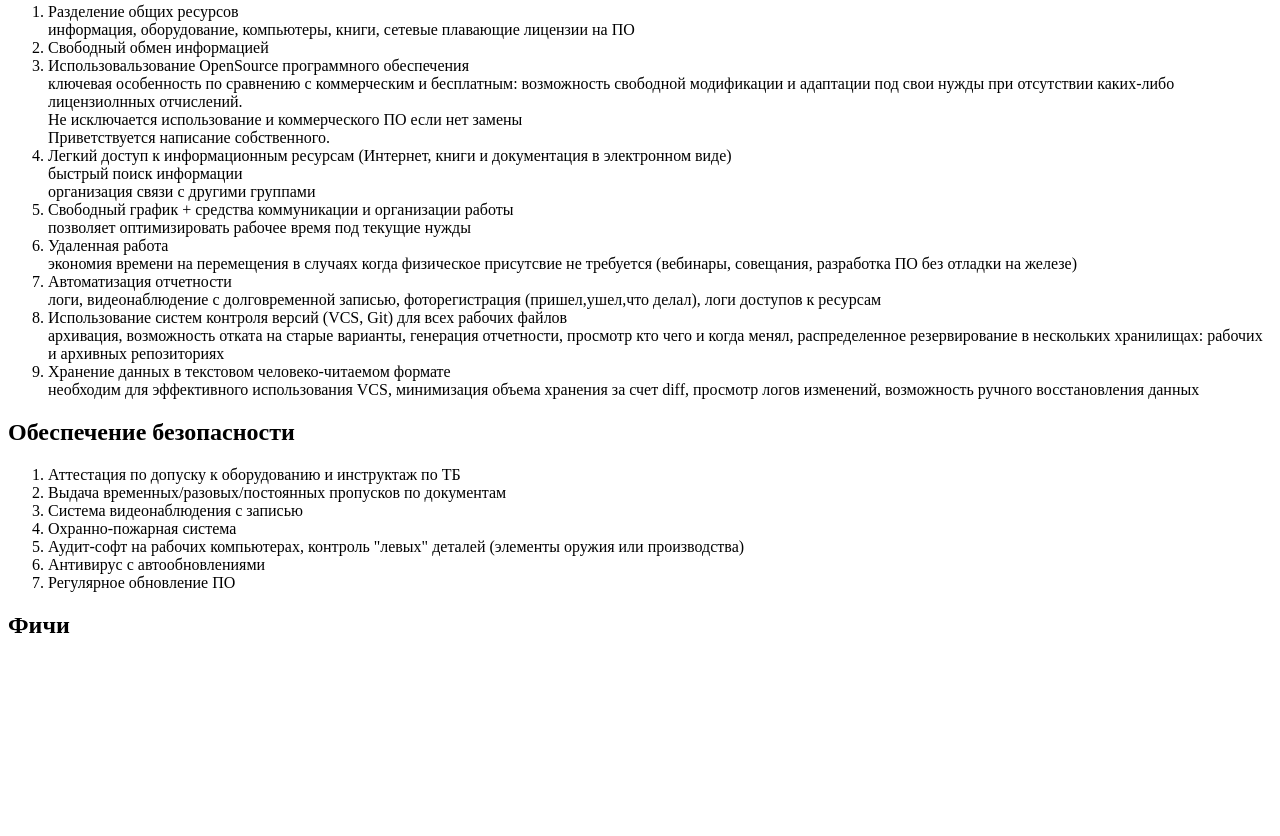
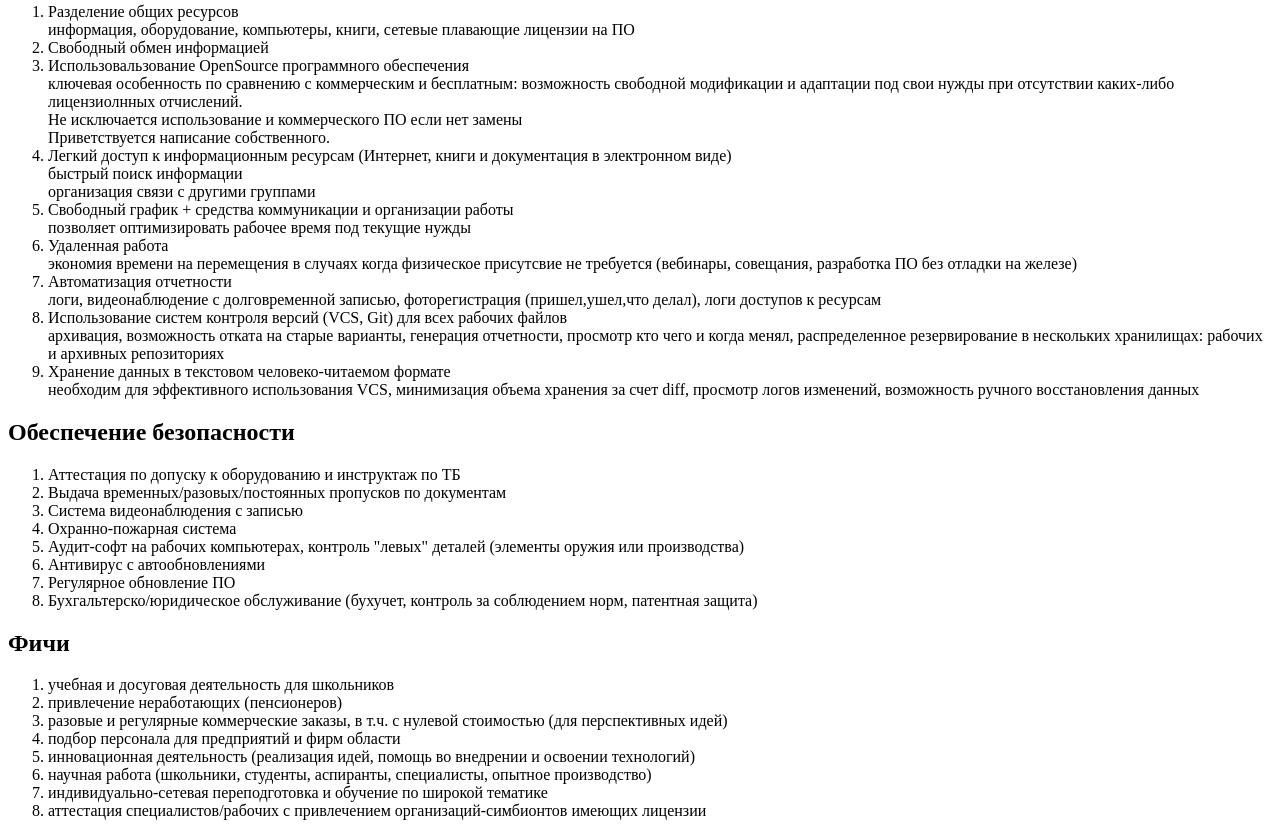
Before and after one commit to ponyatov/CHBZ, a plain HTML site: page Idea.html in a window 1280 px wide. Shown: the part 2008-2844 px from the top of the page. Before the commit the page ends 2666 px from the top, so only its background shows below. Drawn offline with Linux system fonts and the light colour scheme.

Commit message:
+ Фичи
Signed-off-by: Dmitry Ponyatov <dponyatov@gmail.com>

```diff
--- a/Idea.html
+++ b/Idea.html
@@ -150,8 +150,21 @@
 	<LI>Аудит-софт на рабочих компьютерах, контроль "левых" деталей (элементы оружия или производства)
 	<LI>Антивирус с автообновлениями
 	<LI>Регулярное обновление ПО
+	<LI>Бухгальтерско/юридическое обслуживание (бухучет, контроль за соблюдением норм, патентная защита)
 </OL>
 
 <H2>Фичи</H2>
+
+<OL>
+	<LI>учебная и досуговая деятельность для школьников
+	<LI>привлечение неработающих (пенсионеров)
+	<LI>разовые и регулярные коммерческие заказы, в т.ч. с нулевой стоимостью (для перспективных идей)
+	<LI>подбор персонала для предприятий и фирм области
+	<LI>инновационная деятельность (реализация идей, помощь во внедрении и освоении технологий)
+	<LI>научная работа (школьники, студенты, аспиранты, специалисты, опытное производство)
+	<LI>индивидуально-сетевая переподготовка и обучение по широкой тематике
+	<LI>аттестация специалистов/рабочих с привлечением организаций-симбионтов имеющих лицензии
+</OL>
+
 </BODY>
 </HTML>
```
